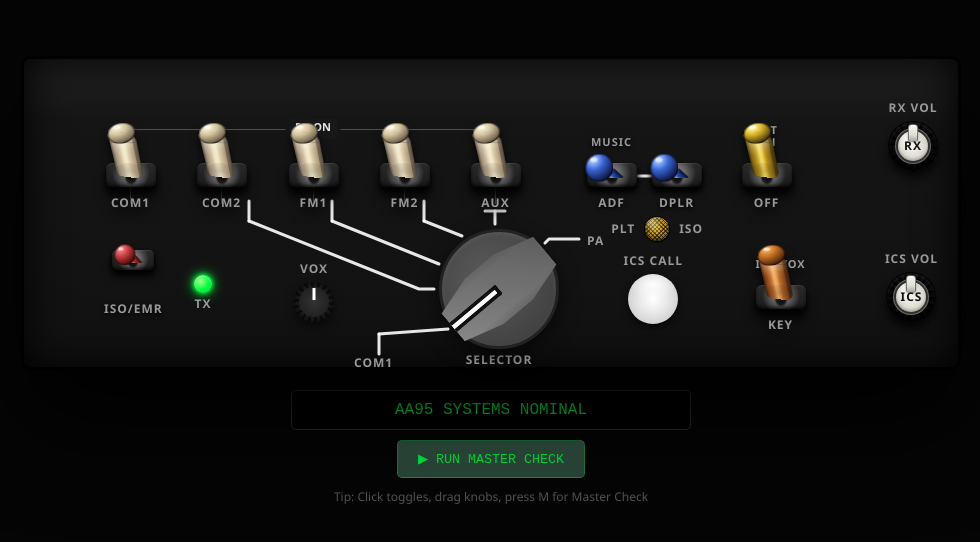
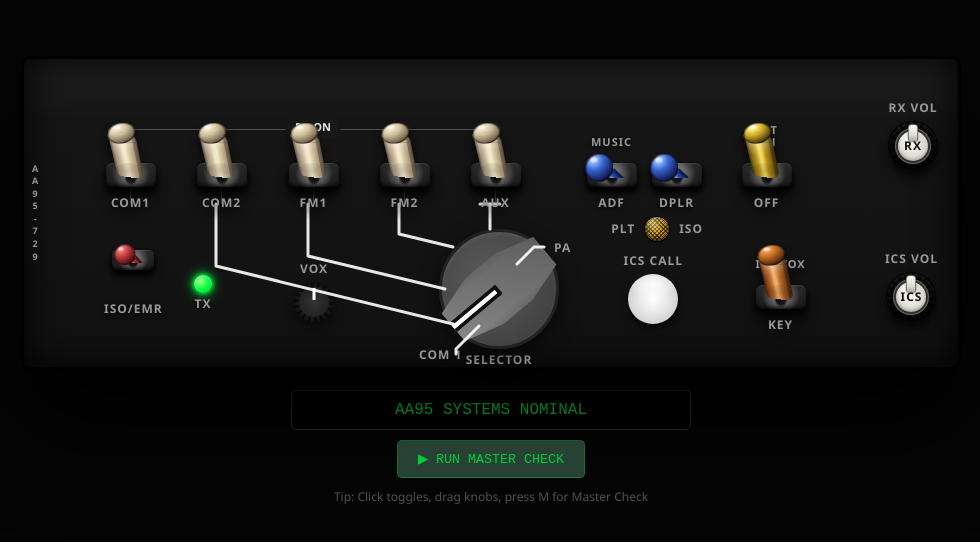
Before and after one commit to Shensley102/Off-Line-App, a website: page aa95/aa95.html in a window 1280 px wide. Shown: the part 120-662 px from the top of the page, without its empty margins (149-1129 px from the left). Drawn offline with Linux system fonts and the light colour scheme.

Commit message:
Update aa95.html

```diff
--- a/aa95/aa95.html
+++ b/aa95/aa95.html
@@ -208,6 +208,28 @@
 
     .label-stack-2 {
       top: 40px;
+    }
+
+    /* Model-number branding (blueprint §5) — vertical text on far-left bezel,
+       same gray as other panel labels, centered vertically.
+       Plain block-level character stack: no writing-mode, no transform — keeps
+       stacking context clean so toggles render above as expected. */
+    .model-brand {
+      position: absolute;
+      left: 8px;
+      top: 104px;
+      font-size: 9px;
+      font-weight: 800;
+      color: #999;
+      text-align: center;
+      line-height: 1.4;
+      letter-spacing: 0;
+      pointer-events: none;
+      z-index: 0;
+    }
+
+    .model-brand span {
+      display: block;
     }
 
     .component.toggle {
@@ -603,6 +625,9 @@
   <div class="boundary-box box-music"></div>
   <div class="boundary-box box-ics"></div>
 
+  <!-- Model-number branding (blueprint §5) -->
+  <div class="model-brand"><span>A</span><span>A</span><span>9</span><span>5</span><span>-</span><span>7</span><span>2</span><span>9</span></div>
+
   <div class="rx-on-header">
     <div class="rx-on-line"></div>
     <span class="rx-on-text">RX-ON</span>
@@ -617,26 +642,27 @@
   </div>
 
   <svg class="panel-svg">
-    <line class="leader-line" x1="614" y1="117" x2="629" y2="117" />
-
-    <line class="leader-line" x1="225" y1="142" x2="225" y2="162" />
-    <line class="leader-line" x1="308" y1="142" x2="308" y2="162" />
-    <line class="leader-line" x1="308" y1="162" x2="415" y2="205" />
-    <line class="leader-line" x1="400" y1="142" x2="400" y2="162" />
-    <line class="leader-line" x1="400" y1="162" x2="438" y2="177" />
-    <polyline class="leader-line" points="461,152 481,152" />
-    <line class="leader-line" x1="471" y1="152" x2="471" y2="165" />
-    <polyline class="leader-line" points="521,184 525,180 555,180" />
-    <polyline class="leader-line" points="410,230 395,230 225,162" />
-    <line class="leader-line" x1="424" y1="270" x2="355" y2="275" />
-    <line class="leader-line" x1="355" y1="275" x2="355" y2="295" />
+    <!-- Routing Lines pointing towards selector (center ~475, 230) -->
+    <!-- COM 2 line (~8 o'clock) -->
+    <polyline class="leader-line" points="192,145 192,207 433,266" />
+    <!-- FM 1 line (~9:30 position) -->
+    <polyline class="leader-line" points="284,145 284,197 421,230" />
+    <!-- FM 2 line (~10:30 position) -->
+    <polyline class="leader-line" points="375,145 375,175 429,188" />
+    <!-- AUX line (drop vertically from T-bar) -->
+    <line class="leader-line" x1="456" y1="145" x2="476" y2="145" />
+    <polyline class="leader-line" points="466,145 466,170" />
+    <!-- PA line (~2 o'clock) -->
+    <polyline class="leader-line" points="520,188 510,188 493,205" />
+    <!-- COM 1 Bottom line (~7 o'clock) -->
+    <polyline class="leader-line" points="432,295 432,290 455,267" />
   </svg>
 
-  <div class="component" style="left:330px; top:295px; pointer-events:none;">
-    <span class="label" style="margin:0; color:#999;">COM1</span>
+  <div class="component" style="left:395px; top:287px; pointer-events:none;">
+    <span class="label" style="margin:0; color:#999;">COM 1</span>
   </div>
 
-  <div class="component" style="left:563px; top:173px; pointer-events:none;">
+  <div class="component" style="left:530px; top:180px; pointer-events:none;">
     <span class="label" style="margin:0; color:#999;">PA</span>
   </div>
 
@@ -688,7 +714,6 @@
     <div class="knob-vol face-knob" id="rxvol" data-value="50" data-face="RX"><div class="vol-pointer" id="ptr_rx"></div></div>
   </div>
 
-  <!-- Spacing fix: shifted left from right:198 -> right:255 so PLT/ISO sits above ICS CALL -->
   <div class="plt-iso-indicator" style="right:255px; top:158px;">
     <span class="plt-iso-label">PLT</span>
     <div class="plt-iso-dome"></div>
@@ -719,13 +744,11 @@
     <div class="knob-vol small" id="vox" data-value="50"><div class="vol-pointer" id="ptr_vox"></div></div>
   </div>
 
-  <!-- Spacing fix: shifted left from right:230 -> right:275 so ICS CALL sits below ADF/DPLR midpoint -->
   <div class="component" id="ics_call" data-active="false" style="right:275px; bottom:43px;">
     <span class="label">ICS CALL</span>
     <div class="btn-ics-call"></div>
   </div>
 
-  <!-- Spacing fix: shifted left from right:115 -> right:150 so orange toggle sits below PAT -->
   <div class="component toggle radio-toggle orange" id="ics_mic" data-active="true" style="right:150px; bottom:34px;">
     <span class="label-stack-top label-stack-1">ICS VOX</span>
     <div class="assembly-toggle radio"><div class="nut"></div></div>
```
